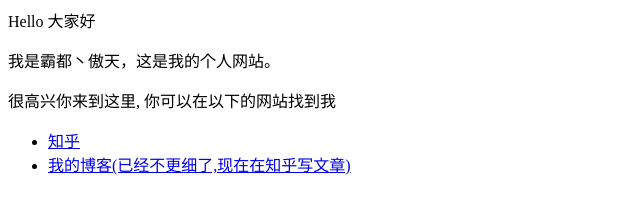
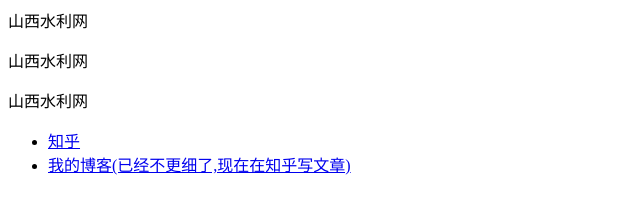
Before and after one commit to zhikai1/zhikai1, a plain HTML site: page index.html in a window 1280 px wide. Shown: the whole page, without its empty margins (0-640 px from the left). Drawn offline with Linux system fonts and the light colour scheme.

Commit message:
Update index.html

```diff
--- a/index.html
+++ b/index.html
@@ -1,6 +1,6 @@
-<p>Hello 大家好</p>
-<p>我是霸都丶傲天，这是我的个人网站。 </p>
-<p>很高兴你来到这里, 你可以在以下的网站找到我</p>
+<p>山西水利网</p>
+<p>山西水利网 </p>
+<p>山西水利网</p>
 
 <ul>
   <li> <a href="https://www.zhihu.com/people/AJLoveChina">知乎</a> </li>
```
